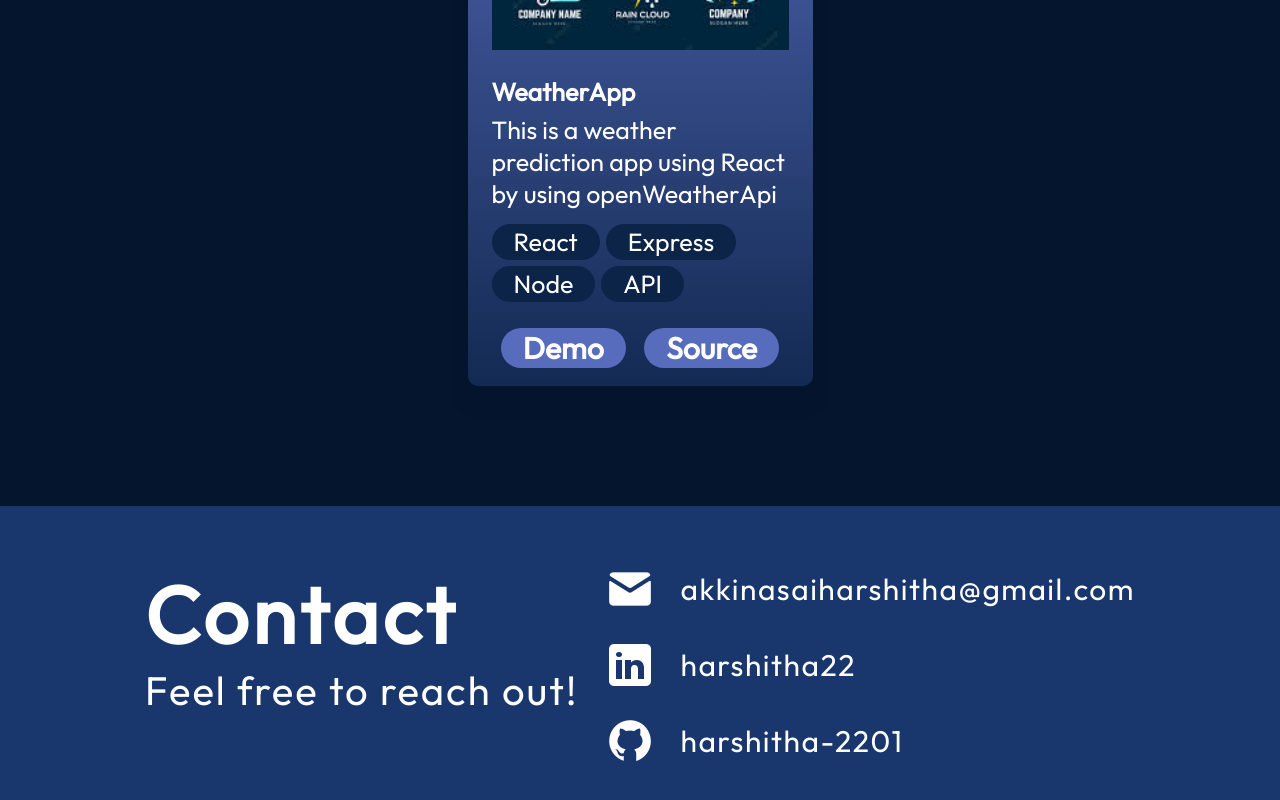
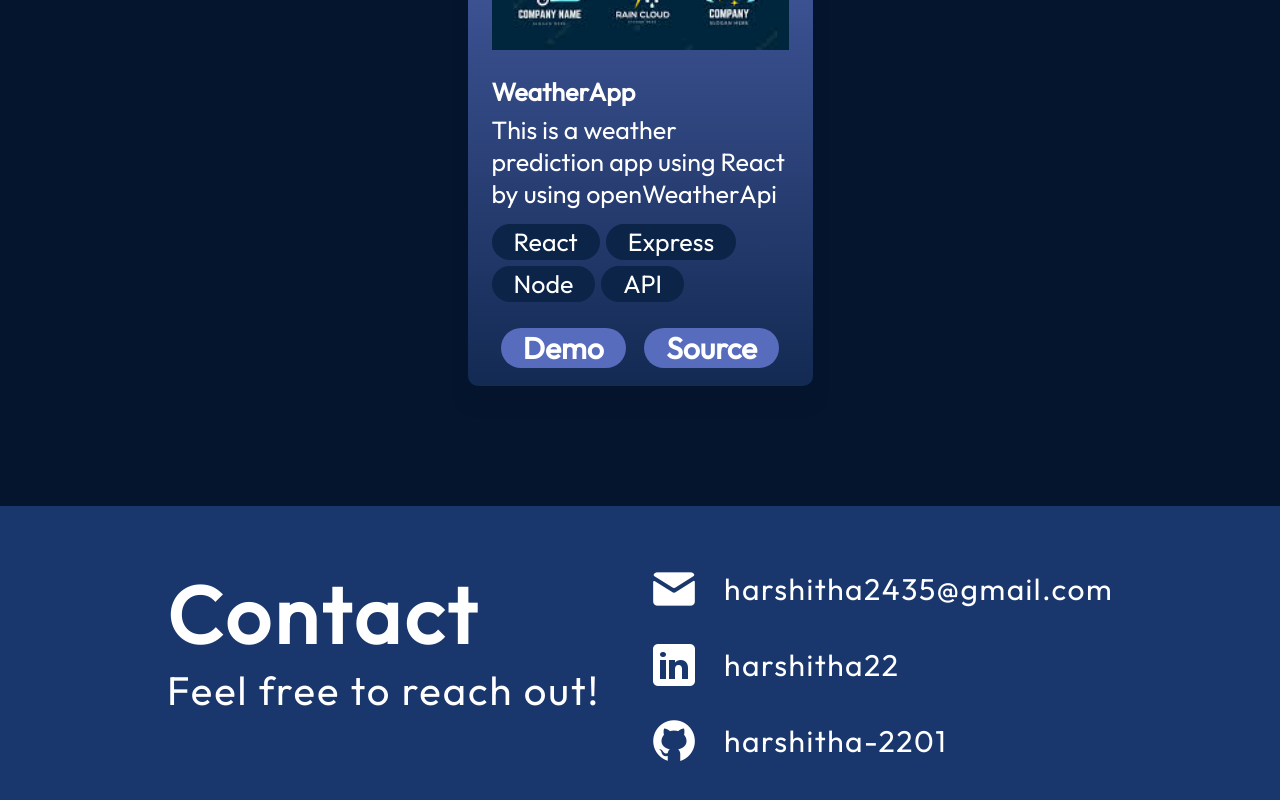
Before and after one commit to harshitha-2201/portfolio, a React (Vite) app: page / in a window 1280 px wide. Shown: the part 3328-4128 px from the top of the page. Built offline with nearby package versions, Linux system fonts and the light colour scheme.

Commit message:
Update Contact.jsx
update the contact details

```diff
--- a/src/components/Contact/Contact.jsx
+++ b/src/components/Contact/Contact.jsx
@@ -13,14 +13,14 @@ import { getImageUrl } from "../../utils";
       <ul className={styles.links}>
         <li className={styles.link}>
           <img src={getImageUrl("contact/emailIcon.png")} alt="Email icon" />
-          <a href="mailto:akkinasaiharshitha@gmail.com">akkinasaiharshitha@gmail.com</a>
+          <a href="mailto:harshitha2435@gmail.com">harshitha2435@gmail.com</a>
         </li>
         <li className={styles.link}>
           <img
             src={getImageUrl("contact/linkedinIcon.png")}
             alt="LinkedIn icon"
           />
-          <a href="https://www.linkedin.com/in/harshitha22/">harshitha22</a>
+          <a href="https://www.linkedin.com/in/harshitha221//">harshitha22</a>
         </li>
         <li className={styles.link}>
           <img src={getImageUrl("contact/githubIcon.png")} alt="Github icon" />
```
